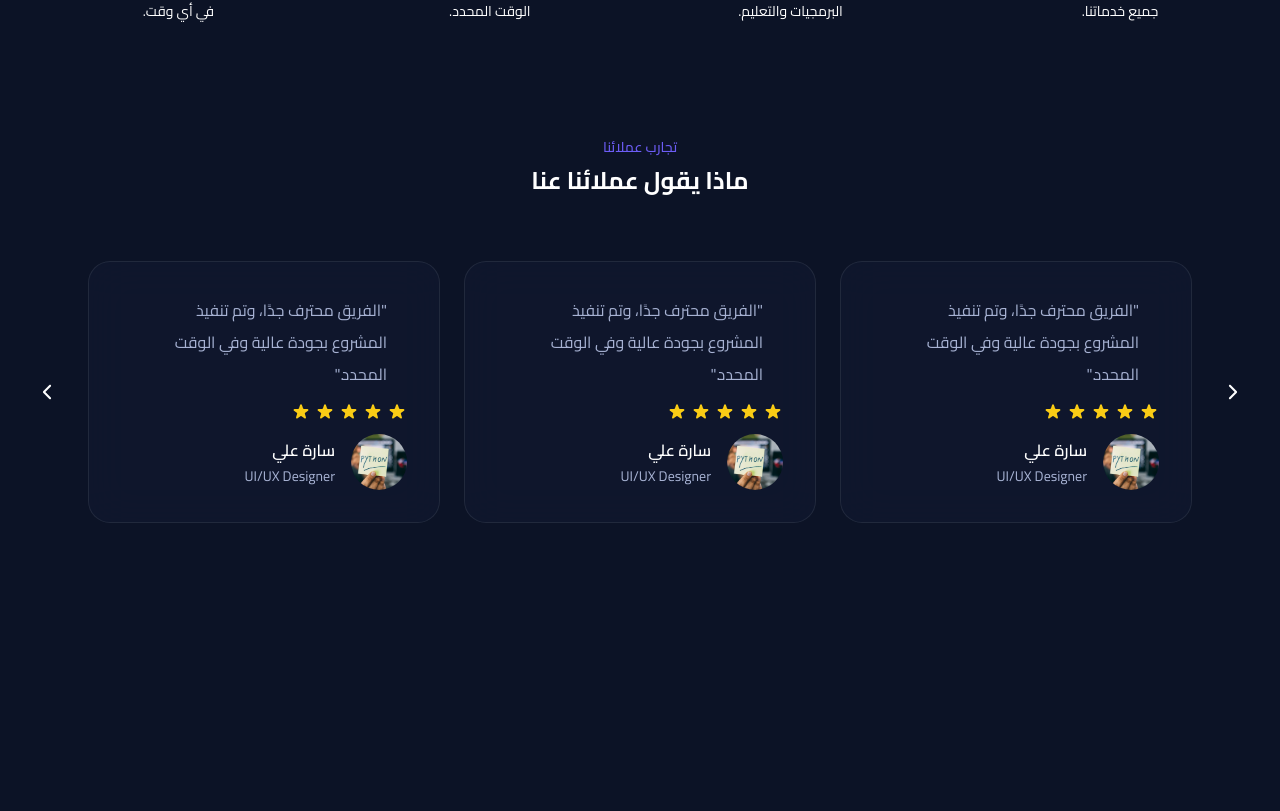
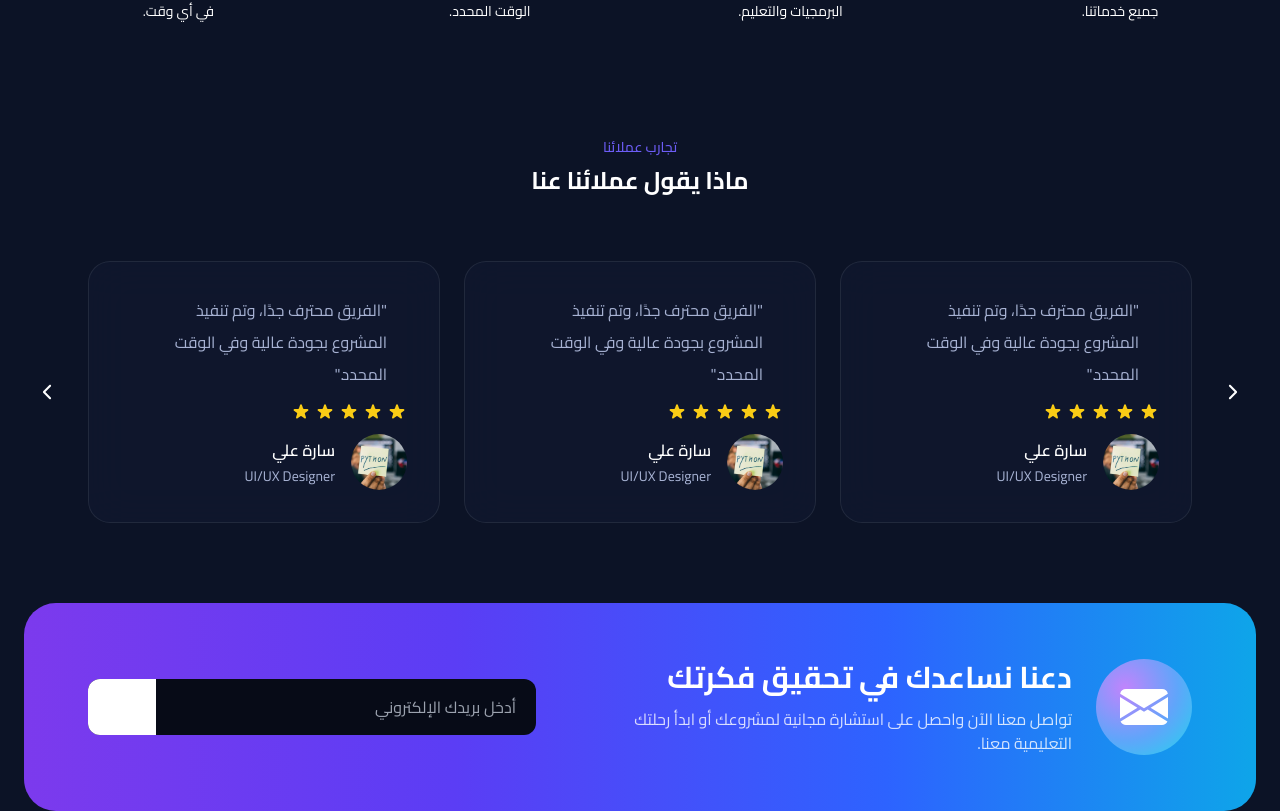
Before and after one commit to MuhammedMostafaSalem/Qalam-Academy, a Next.js app in the folder frontend/: page / in a window 1280 px wide. Shown: the part 3533-4344 px from the top of the page. Before the commit the page ends 4056 px from the top, so only its background shows below. Built offline with nearby package versions, Linux system fonts and the light colour scheme.

Commit message:
feat(home): build call to action section

```diff
--- a/frontend/app/(website)/page.js
+++ b/frontend/app/(website)/page.js
@@ -1,4 +1,5 @@
 import FeaturedCourses from "@/components/home/courses/FeaturedCourses";
+import CTASection from "@/components/home/cta/CTASection";
 import Hero from "@/components/home/hero/Hero";
 import PortfolioSection from "@/components/home/portfolio/PortfolioSection";
 import Services from "@/components/home/services/Services";
@@ -14,6 +15,7 @@ export default function Home() {
       <PortfolioSection />
       <WhyChooseSection />
       <TestimonialsSection />
+      <CTASection />
     </>
   );
 }
--- /dev/null
+++ b/frontend/components/home/cta/CTASection.jsx
@@ -0,0 +1,140 @@
+import Section from "@/components/sections/Section";
+import Button from "@/components/ui/Button";
+import Container from "@/components/ui/Container";
+
+import { HiArrowRight } from "react-icons/hi2";
+import { BsEnvelopeFill } from "react-icons/bs";
+
+const CTASection = () => {
+    return (
+        <Section className="pt-[80px]">
+            <Container>
+
+                <div
+                    className="
+                        relative
+                        overflow-hidden
+                        rounded-[32px]
+                        bg-[linear-gradient(90deg,#7c3aed_0%,#5b3df5_35%,#2d63ff_70%,#0ea5e9_100%)]
+                        px-8
+                        py-10
+                        lg:px-16
+                        lg:py-14
+                    "
+                >
+                    {/* Content */}
+
+                    <div
+                        className="
+                            relative
+                            flex
+                            flex-col-reverse
+                            items-center
+                            justify-between
+                            gap-10
+                            lg:flex-row
+                        "
+                    >
+                        {/* Right */}
+
+                        <div
+                            className="
+                                flex
+                                items-center
+                                gap-6
+                            "
+                        >
+                            <div
+                                className="
+                                    hidden
+                                    h-24
+                                    w-24
+                                    items-center
+                                    justify-center
+                                    rounded-full
+                                    bg-[radial-gradient(circle_at_30%_30%,#c084fc_0%,#60a5fa_55%,#22d3ee_100%)]
+                                    lg:flex
+                                "
+                            >
+                                <BsEnvelopeFill
+                                    className="
+                                        h-12
+                                        w-12
+                                        text-white
+                                    "
+                                />
+                            </div>
+                            <div>
+
+                                <h2
+                                    className="
+                                        text-3xl
+                                        font-bold
+                                        text-white
+                                    "
+                                >
+                                    دعنا نساعدك في تحقيق فكرتك
+                                </h2>
+
+                                <p
+                                    className="
+                                        mt-3
+                                        max-w-md
+                                        text-white/80
+                                    "
+                                >
+                                    تواصل معنا الآن واحصل على استشارة مجانية
+                                    لمشروعك أو ابدأ رحلتك التعليمية معنا.
+                                </p>
+
+                            </div>
+
+                        </div>
+
+                        {/* Left */}
+
+                        <div className="w-full max-w-md">
+
+                            <div
+                                className="
+                                    flex
+                                    overflow-hidden
+                                    rounded-xl
+                                    bg-background
+                                "
+                            >
+                                <input
+                                    type="email"
+                                    placeholder="أدخل بريدك الإلكتروني"
+                                    className="
+                                        w-full
+                                        bg-transparent
+                                        px-5
+                                        py-4
+                                        text-white
+                                        placeholder:text-muted-foreground
+                                        outline-none
+                                    "
+                                />
+
+                                <Button
+                                    size="icon"
+                                    className="rounded-none bg-white text-secondary"
+                                >
+                                    <HiArrowRight className="h-5 w-5" />
+                                </Button>
+
+                            </div>
+
+                        </div>
+
+                    </div>
+
+                </div>
+
+            </Container>
+        </Section>
+    )
+}
+
+export default CTASection
```
